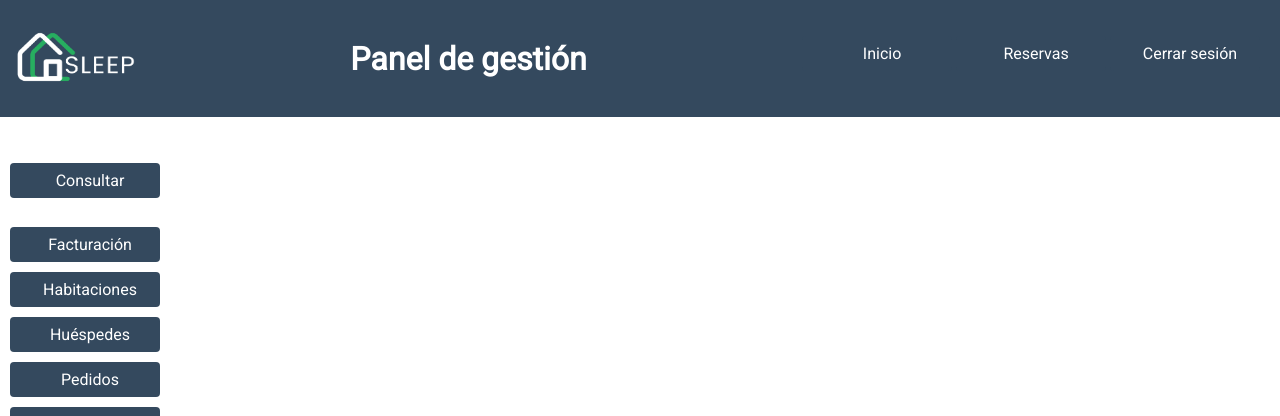
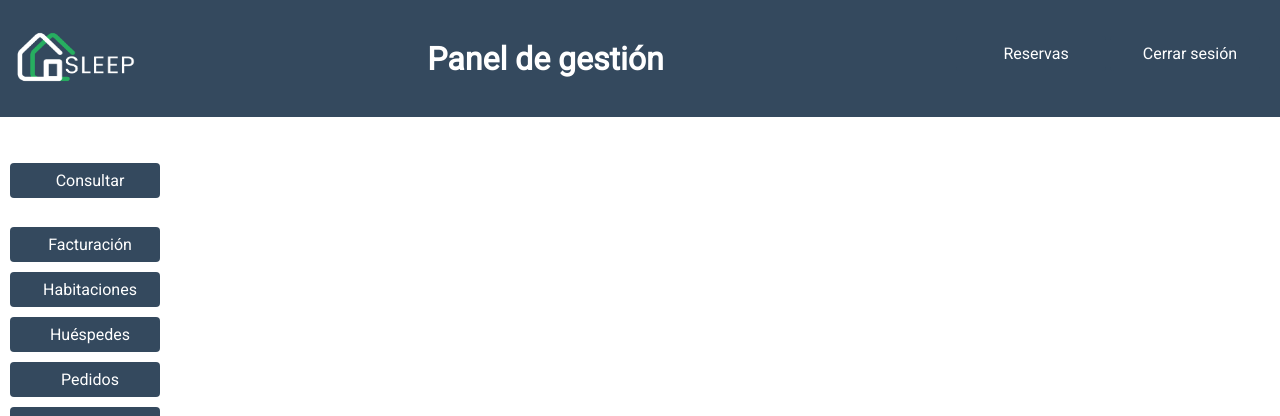
Before and after one commit to JonathanAristizabal/hotel, a PHP site: page /pages/panel_gestor.php in a window 1280 px wide. Shown: the top 416 px of the page. Run offline with PHP 8.4, Linux system fonts and the light colour scheme; data comes from the database, SQL or seed files in the repository; data that the repository does not hold is empty.

Commit message:
se da estructura al panel

```diff
--- a/pages/panel_gestor.php
+++ b/pages/panel_gestor.php
@@ -62,7 +62,6 @@ if ($_SERVER["REQUEST_METHOD"] == "POST") {
         <h1>Panel de gestión</h1>
         <nav class="navegacion">
             <ul>
-                <li><a href="../index.php">Inicio</a></li>
                 <li><a href="reservas.php">Reservas</a></li>
                 <li><a href="logout.php">Cerrar sesión</a></li>
             </ul>
```
